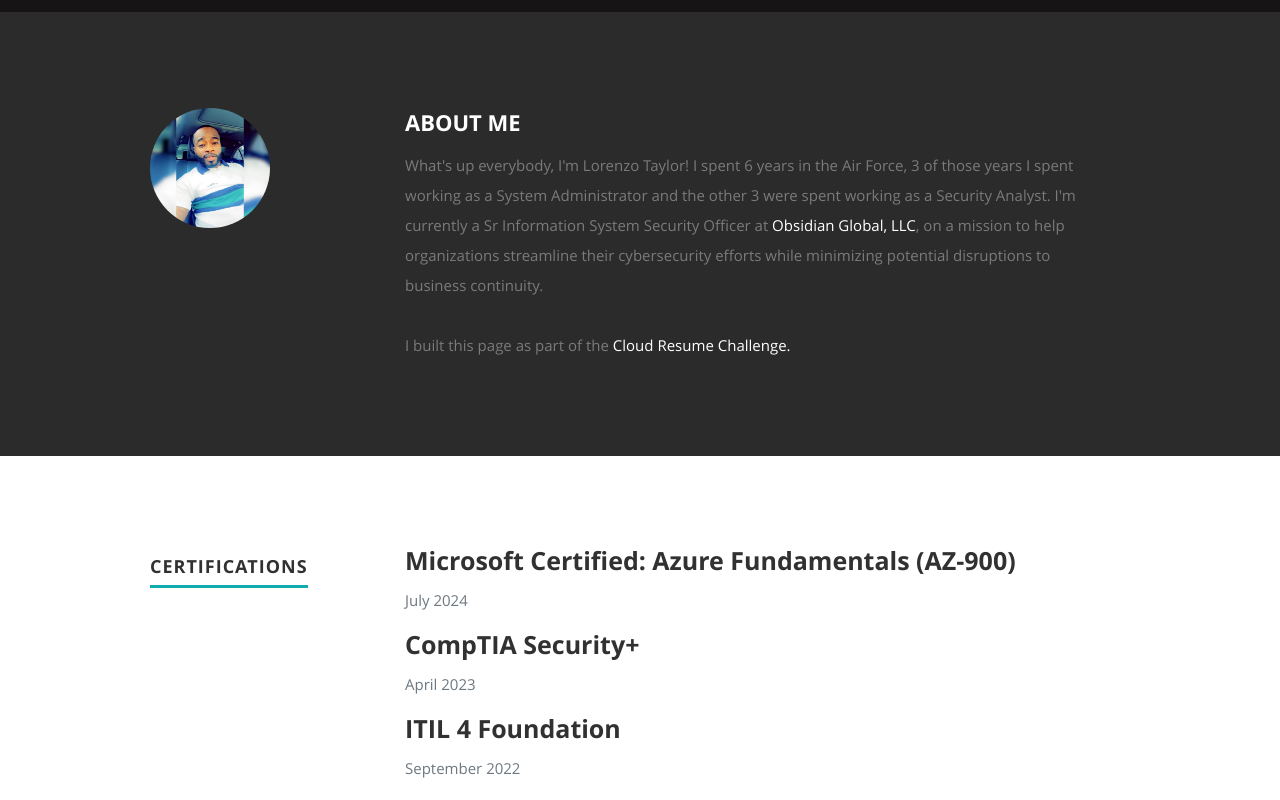
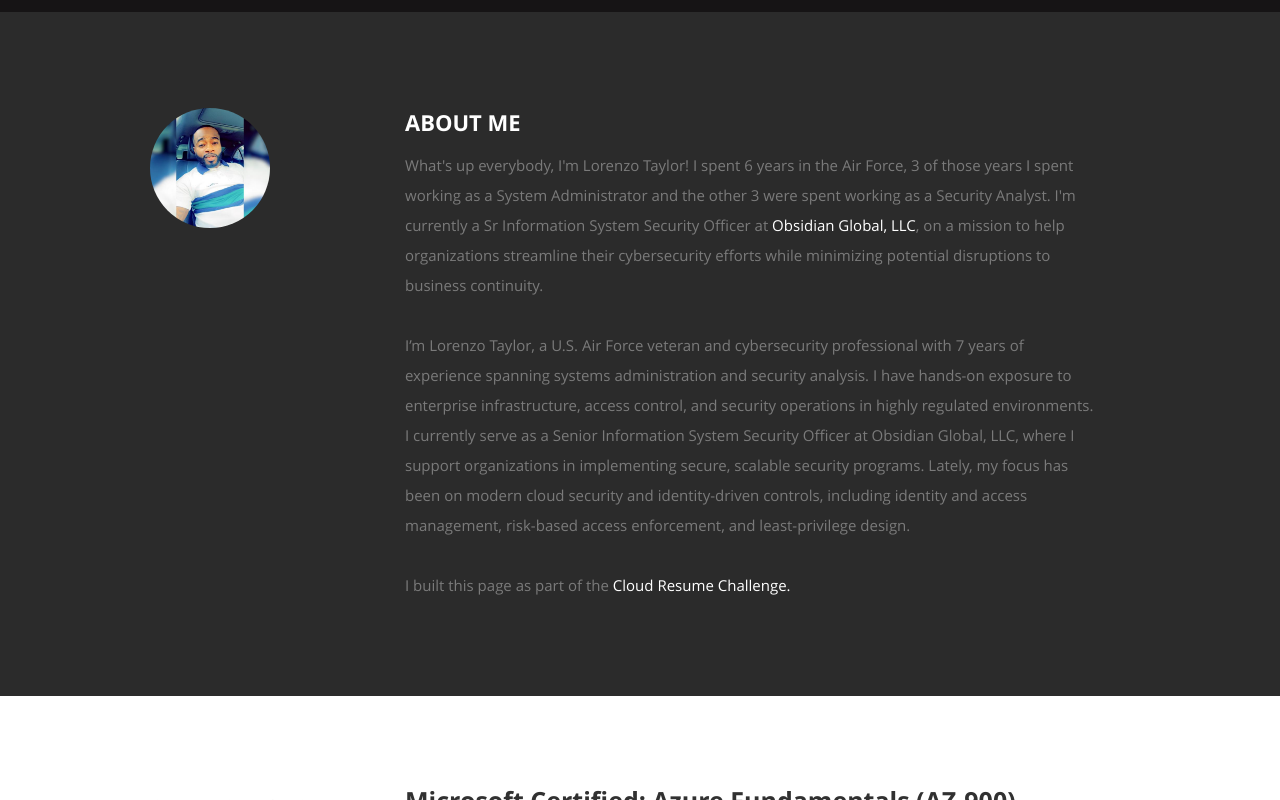
Before and after one commit to RenzoTaylor/azure-resume, a plain HTML site: page frontend/index.html in a window 1280 px wide. Shown: the part 788-1588 px from the top of the page. Drawn offline with nearby package versions, Linux system fonts and the light colour scheme; no server answers.

Commit message:
Update index.html

```diff
--- a/frontend/index.html
+++ b/frontend/index.html
@@ -7,7 +7,7 @@
    <!--- Basic Page Needs
    ================================================== -->
    <meta charset="utf-8">
-	<title>Lorenzo's Resume</title>
+	<title>Lorenzo's Cloud Portfolio</title>
 	<meta name="description" content="">
 	<meta name="author" content="">
 
@@ -91,7 +91,10 @@
 
             <h2>ABOUT ME</h2>
 
-            <p> What's up everybody, I'm Lorenzo Taylor! I spent 6 years in the Air Force, 3 of those years I spent working as a System Administrator and the other 3 were spent working as a Security Analyst. <span>I'm currently a Sr Information System Security Officer at <a href="https://www.obsidian.global">Obsidian Global, LLC</a></span>, on a mission to help organizations streamline their cybersecurity efforts while minimizing potential disruptions to business continuity.
+			<p> What's up everybody, I'm Lorenzo Taylor! I spent 6 years in the Air Force, 3 of those years I spent working as a System Administrator and the other 3 were spent working as a Security Analyst. <span>I'm currently a Sr Information System Security Officer at <a href="https://www.obsidian.global">Obsidian Global, LLC</a></span>, on a mission to help organizations streamline their cybersecurity efforts while minimizing potential disruptions to business continuity.
+            <p> I’m Lorenzo Taylor, a U.S. Air Force veteran and cybersecurity professional with 7 years of experience spanning systems administration and security analysis. I have hands-on exposure to enterprise infrastructure, access control, and security operations in highly regulated environments.
+
+I currently serve as a Senior Information System Security Officer at Obsidian Global, LLC, where I support organizations in implementing secure, scalable security programs. Lately, my focus has been on modern cloud security and identity-driven controls, including identity and access management, risk-based access enforcement, and least-privilege design.
 
          </br>
       </br>
```
